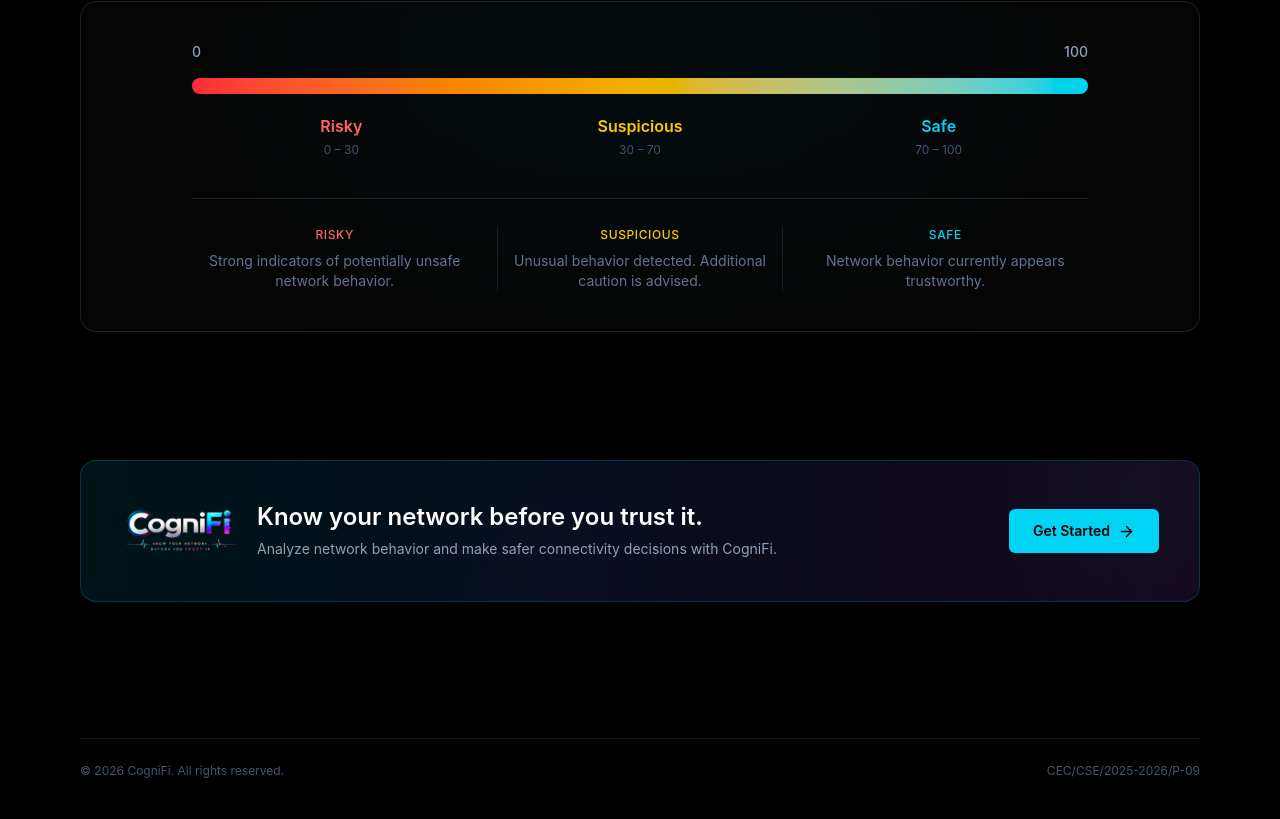
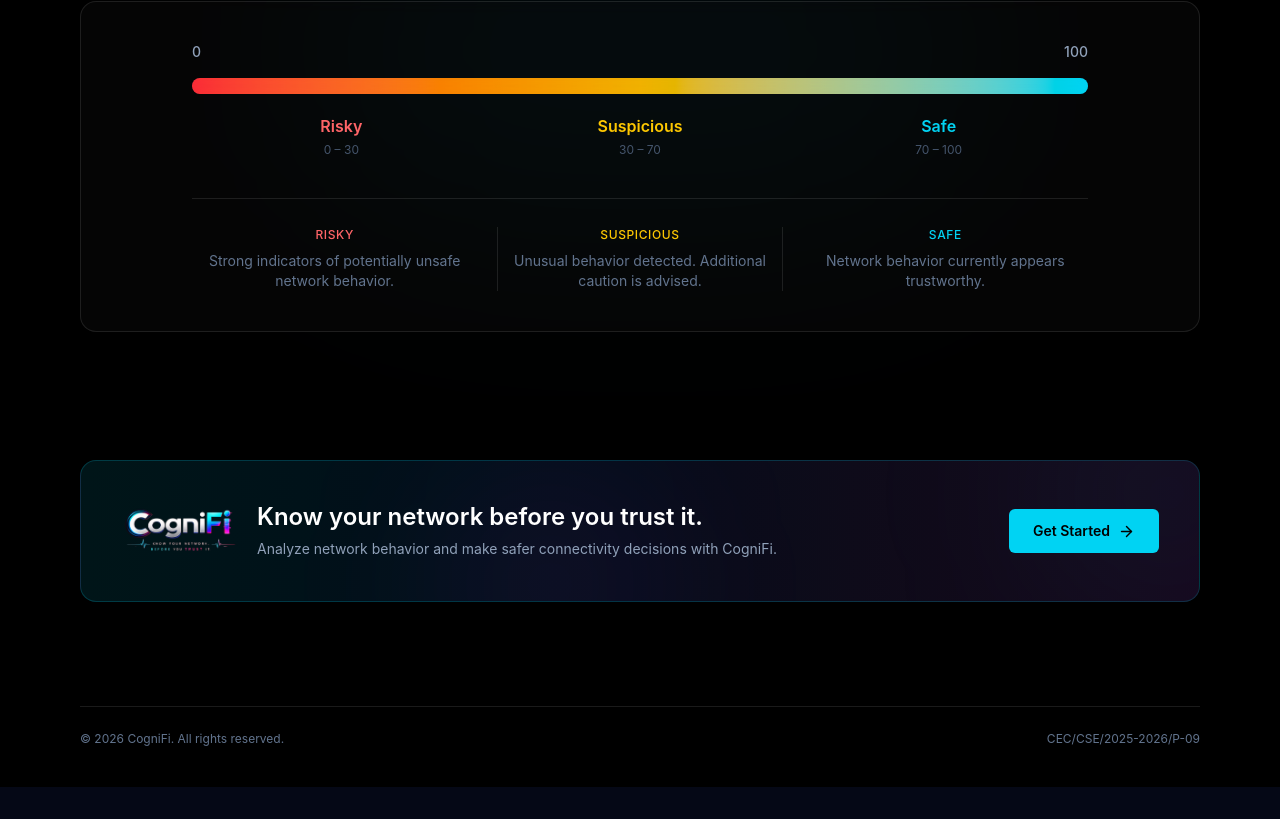
Before and after one commit to Chandraroopa/Cogni-Fi, a React (Vite) app in the folder frontend/: page / in a window 1280 px wide. Shown: the part 3060-3879 px from the top of the page. After the commit the page ends 3847 px from the top, so only its background shows below. Built offline with nearby package versions, Linux system fonts and the light colour scheme; no server answers.

Commit message:
style: update footer design

```diff
--- a/frontend/src/components/common/Footer.jsx
+++ b/frontend/src/components/common/Footer.jsx
@@ -1,15 +1,13 @@
 import React from 'react';
-import { Link } from 'react-router-dom';
 
 function Footer() {
   return (
-    <footer className="bg-black px-6 py-10 text-slate-400 md:px-12 lg:px-20">
-      <div className="mt-8 border-t border-white/10 pt-6 text-xs text-slate-600">
+    <footer className="bg-black/20 px-6 py-10 backdrop-blur-md md:px-12 lg:px-20">
+      <div className="border-t border-white/10 pt-6 text-xs text-slate-500">
         <div className="flex flex-col gap-2 md:flex-row md:items-center md:justify-between">
           <p>
             © {new Date().getFullYear()} CogniFi. All rights reserved.
           </p>
-
           <p>CEC/CSE/2025-2026/P-09</p>
         </div>
       </div>
```
Lines whose indentation alone changed are shown as unchanged.
